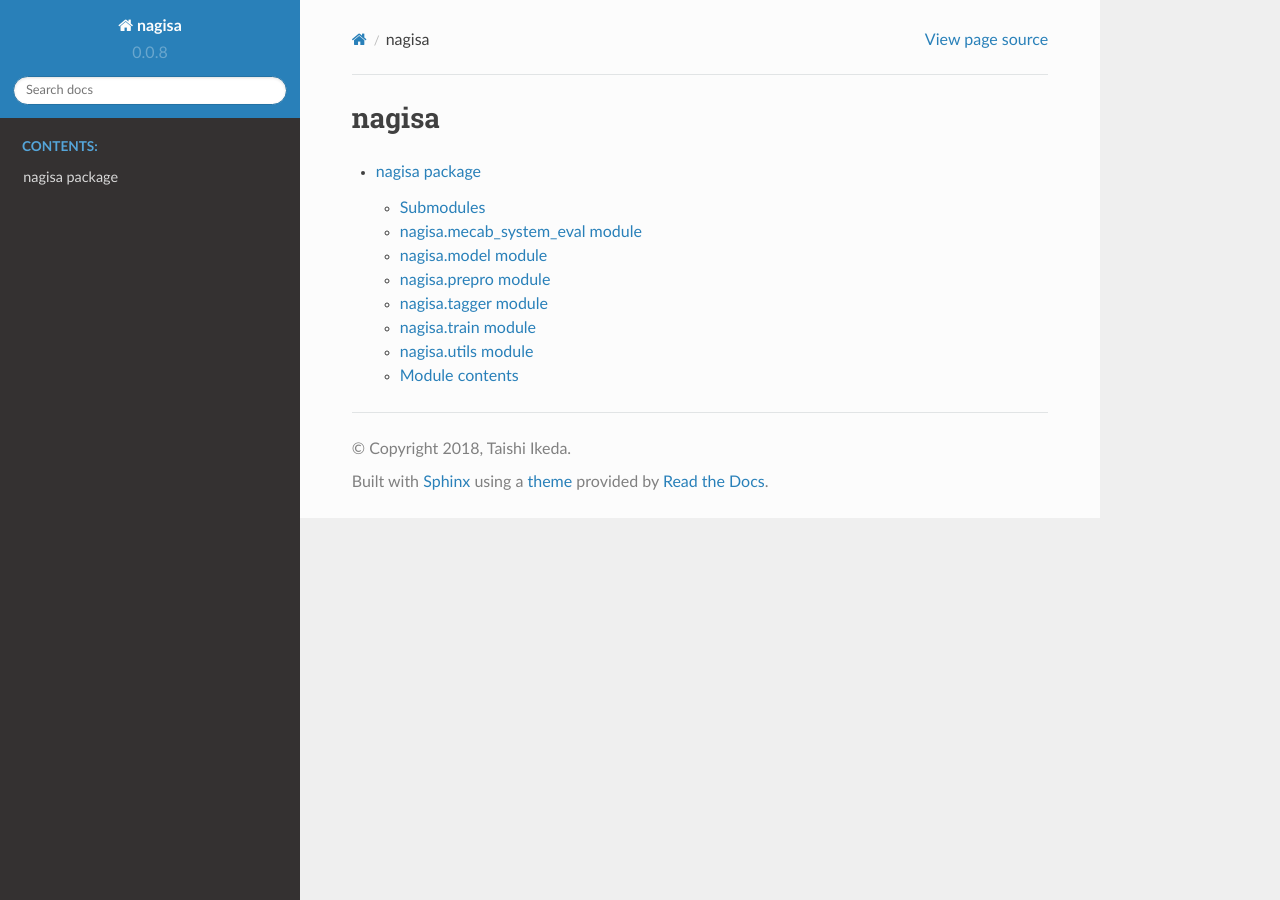
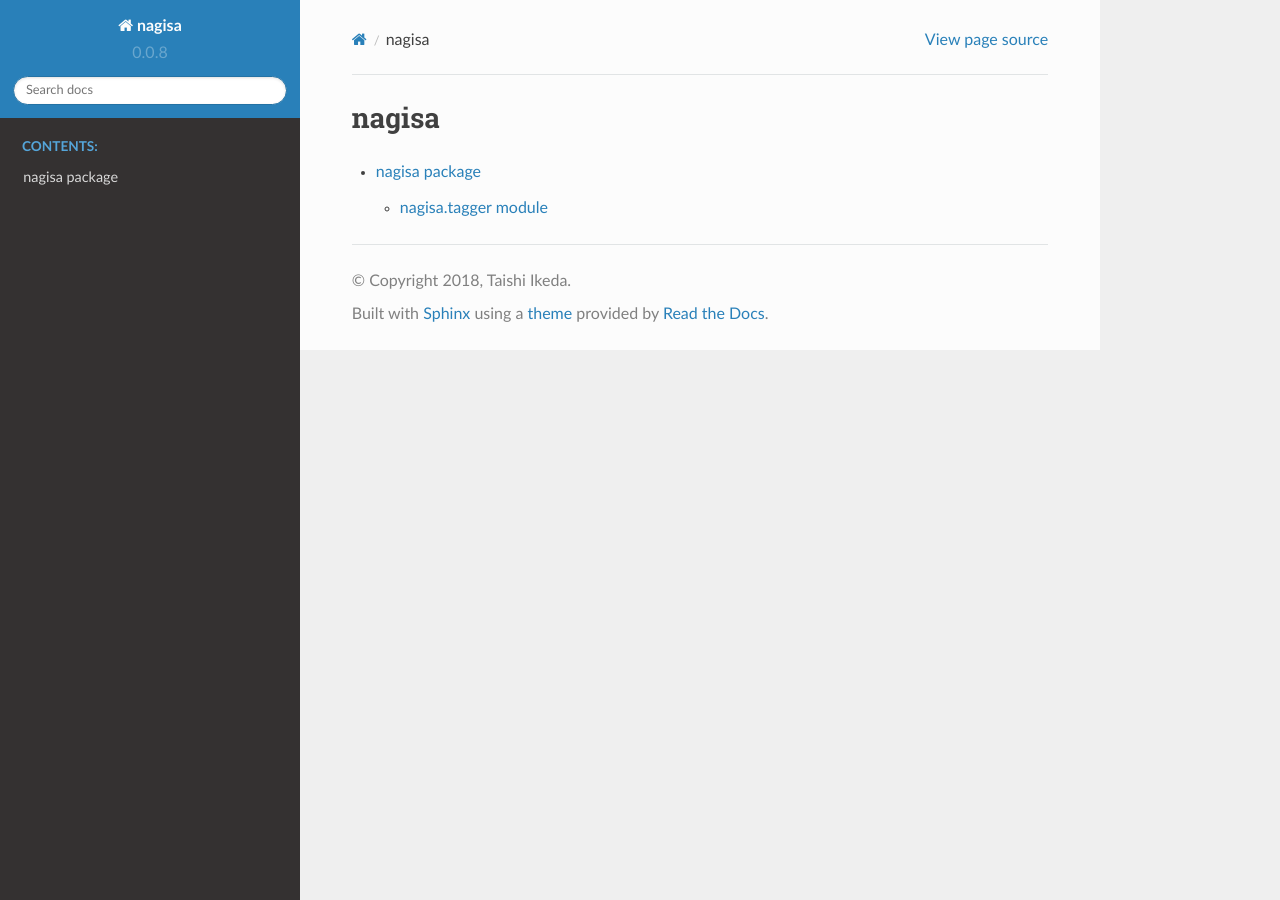
Before and after one commit to taishi-i/nagisa, a Sphinx documentation site: the page built from docs/modules.rst, in a window 1280 px wide. Built offline with Sphinx 7.4.7 and the Read the Docs theme 2.0.0, drawn with Linux system fonts in a browser that asks for light colours; pages that are not in the unit, such as notebooks, are missing from menus.

Commit message:
fix docs

```diff
--- a/docs/nagisa.rst
+++ b/docs/nagisa.rst
@@ -1,32 +1,5 @@
 nagisa package
 ==============
-
-Submodules
-----------
-
-nagisa.mecab\_system\_eval module
----------------------------------
-
-.. automodule:: nagisa.mecab_system_eval
-    :members:
-    :undoc-members:
-    :show-inheritance:
-
-nagisa.model module
--------------------
-
-.. automodule:: nagisa.model
-    :members:
-    :undoc-members:
-    :show-inheritance:
-
-nagisa.prepro module
---------------------
-
-.. automodule:: nagisa.prepro
-    :members:
-    :undoc-members:
-    :show-inheritance:
 
 nagisa.tagger module
 --------------------
@@ -35,28 +8,3 @@ nagisa.tagger module
     :members:
     :undoc-members:
     :show-inheritance:
-
-nagisa.train module
--------------------
-
-.. automodule:: nagisa.train
-    :members:
-    :undoc-members:
-    :show-inheritance:
-
-nagisa.utils module
--------------------
-
-.. automodule:: nagisa.utils
-    :members:
-    :undoc-members:
-    :show-inheritance:
-
-
-Module contents
----------------
-
-.. automodule:: nagisa
-    :members:
-    :undoc-members:
-    :show-inheritance:
```
Also changed, not shown: docs/index.rst (+12 -4 lines), 1 other file.
